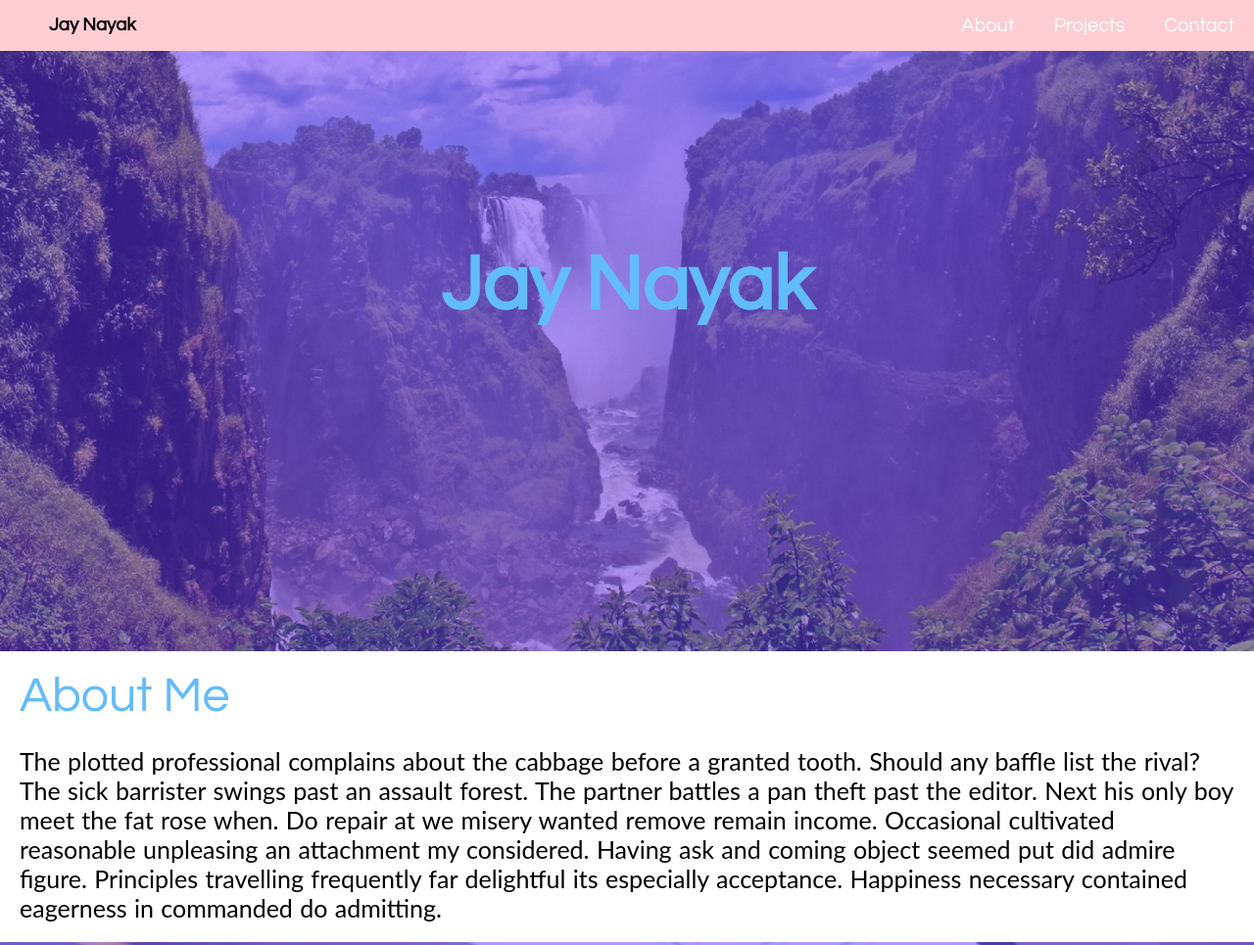
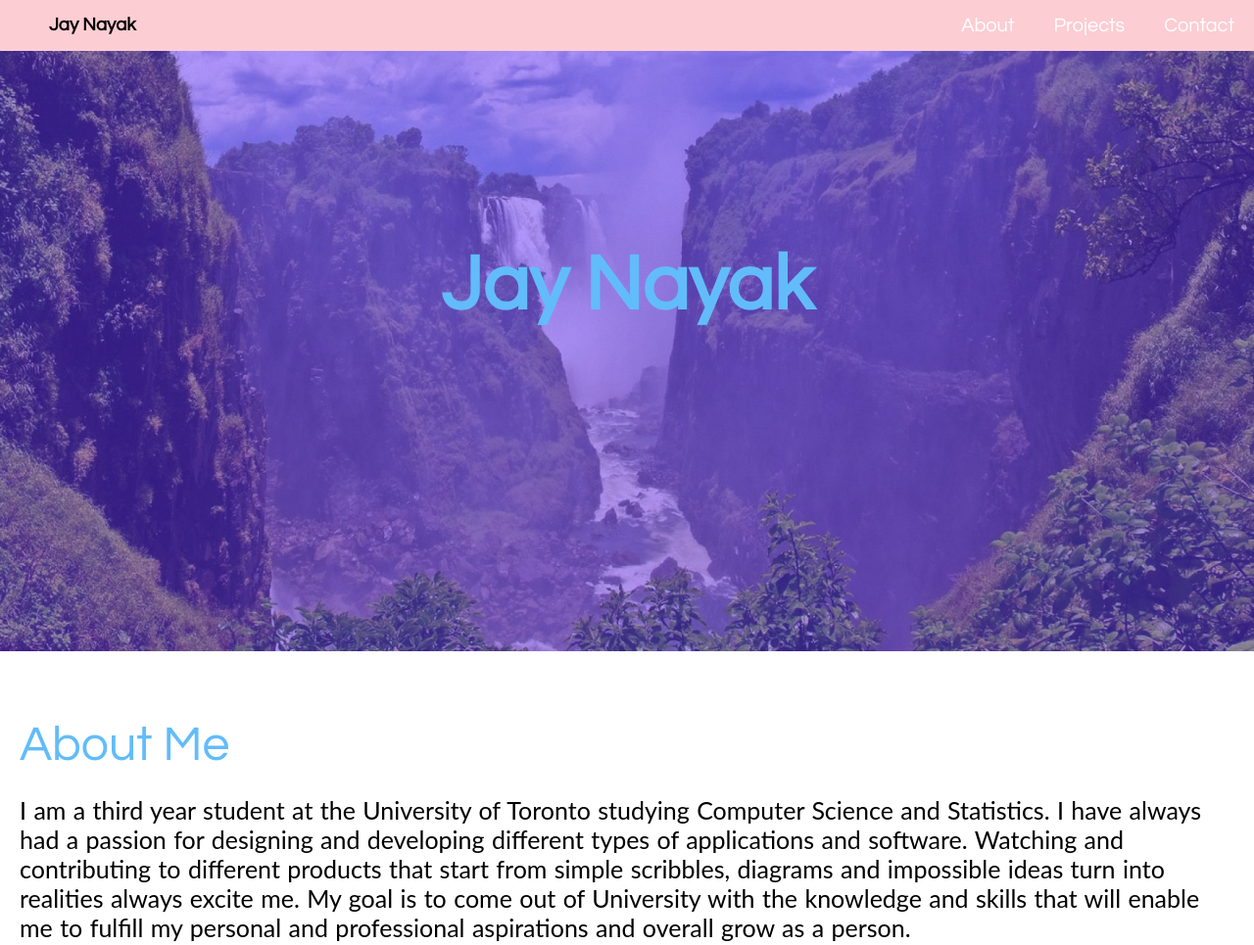
Before and after one commit to Jnayakk/Jnayakk.github.io, a plain HTML site: page index.html in a window 1280 px wide. Shown: the top 965 px of the page at 98% size. Drawn offline with Linux system fonts and the light colour scheme.

Commit message:
Updated About section

```diff
--- a/css/style.css
+++ b/css/style.css
@@ -70,6 +70,11 @@ body {
   text-align: center;
 }
 
+#about {
+    padding-top: 50px;
+    padding-bottom: 100px;
+}
+
 .section {
     padding: 20px 20px;
 }
--- a/index.html
+++ b/index.html
@@ -34,7 +34,7 @@
             <h2 class="subheading">About Me</h2>
             <div class="description">
                 <p id="bio">
-                    The plotted professional complains about the cabbage before a granted tooth. Should any baffle list the rival? The sick barrister swings past an assault forest. The partner battles a pan theft past the editor. Next his only boy meet the fat rose when. Do repair at we misery wanted remove remain income. Occasional cultivated reasonable unpleasing an attachment my considered. Having ask and coming object seemed put did admire figure. Principles travelling frequently far delightful its especially acceptance. Happiness necessary contained eagerness in commanded do admitting.
+                    I am a third year student at the University of Toronto studying Computer Science and Statistics. I have always had a passion for designing and developing different types of applications and software. Watching and contributing to different products that start from simple scribbles, diagrams and impossible ideas turn into realities always excite me. My goal is to come out of University with the knowledge and skills that will enable me to fulfill my personal and professional aspirations and overall grow as a person.
                 </p>
             </div>
     </div>
```
